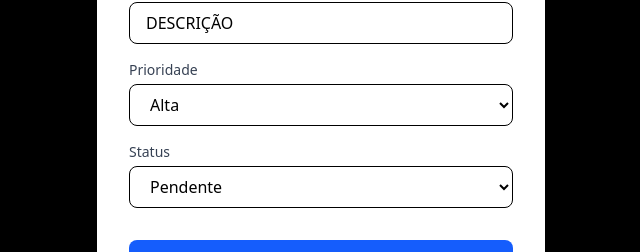
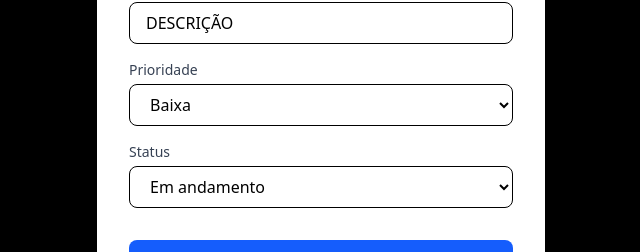
Before and after one commit to Christian-M-Silva/task-control-panel, a React (Vite) app: page / in a window 1280 px wide. Shown: the part 340-592 px from the top of the page, without its empty margins (319-959 px from the left). Built offline with nearby package versions, Linux system fonts and the light colour scheme.

Commit message:
feat(correçãoType): Alterará os types de status e prioridades

```diff
--- a/src/App.tsx
+++ b/src/App.tsx
@@ -4,7 +4,7 @@ function App() {
 
   return (
     <>
-     <Modal task={{descriptions: 'DESCRIÇÃO', id: 'ID', priority: 'Alta', status: 'Em andamento', title: 'Alta'}}/>
+     <Modal task={{descriptions: 'DESCRIÇÃO', id: 'ID', priority: 'baixa', status: 'andamento', title: 'Alta'}}/>
      {/* <Modal/> */}
     </>
   )
--- a/src/tipagens/types.ts
+++ b/src/tipagens/types.ts
@@ -1,8 +1,8 @@
 import { SelectHTMLAttributes } from "react";
 import { ITask } from "./interfaces";
 
-export type StatusType = "Pendente" | "Em andamento" | "Concluída";
-export type PriorityType = "Alta" | "Média" | "Baixa";
+export type StatusType = "pendente" | "andamento" | "concluida";
+export type PriorityType = "alta" | "media" | "baixa";
 export type TaskWithoutIdType = Omit<ITask, "id">;
 export type ModalProp = {
   task?: ITask;
```
